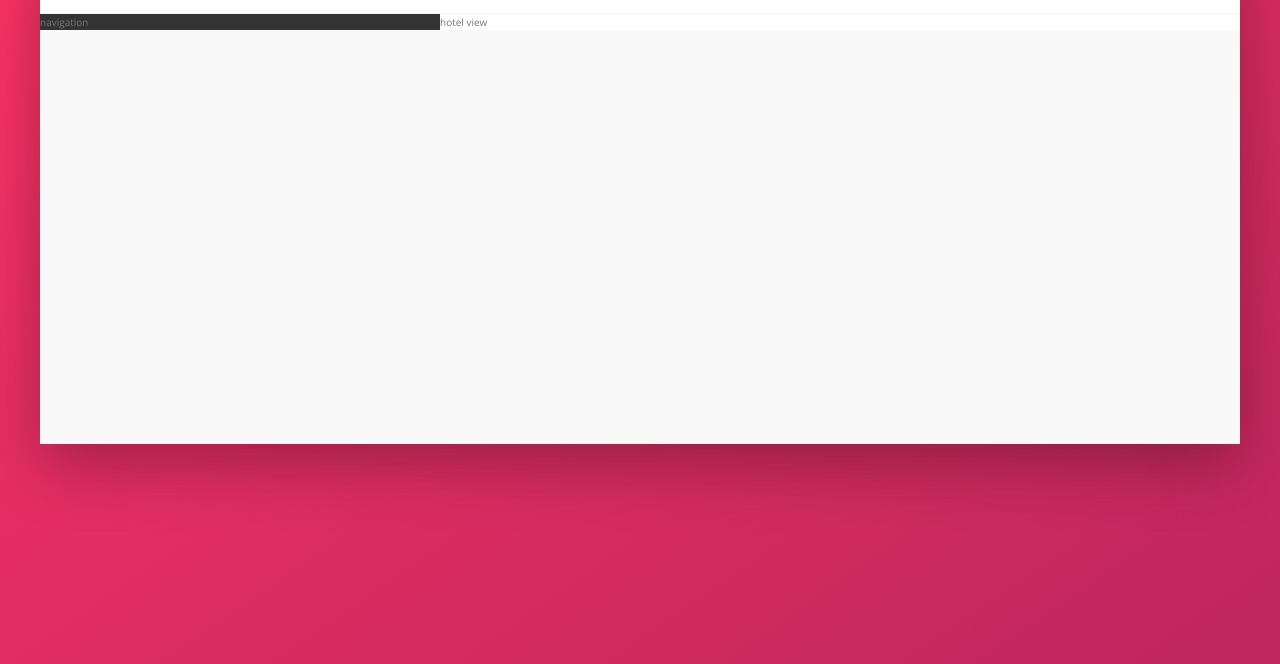
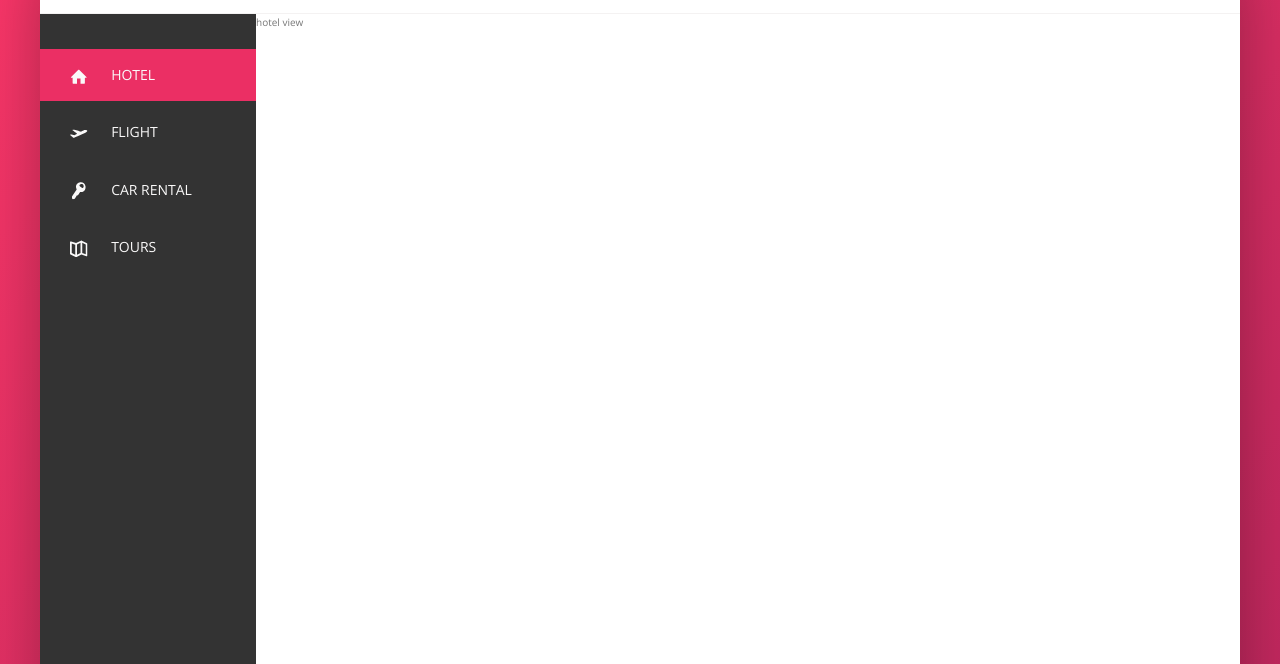
Before and after one commit to karimshalapy/trillo, a website: page index.html in a window 1280 px wide. Shown: the part 136-800 px from the top of the page. Drawn offline with nearby package versions, Linux system fonts and the light colour scheme.

Commit message:
add side bar to mark up and styling

```diff
--- a/index.html
+++ b/index.html
@@ -50,7 +50,49 @@
             </nav>
         </header>
         <div class="content" id="content">
-            <nav class="sidebar">navigation</nav>
+            <nav class="sidebar">
+                <ul class="side-nav">
+                    <li class="side-nav__item">
+                        <a href="#" class="side-nav__link side-nav__link--active">
+                            <svg class="side-nav__icon">
+                                <use xlink:href="./img/sprite.svg#icon-home"></use>
+                            </svg>
+                            <span class="side-nav__link-text">Hotel</span>
+                        </a>
+                    </li>
+                    <li class="side-nav__item">
+                        <a href="#" class="side-nav__link">
+                            <svg class="side-nav__icon">
+                                <use xlink:href="./img/sprite.svg#icon-aircraft-take-off"></use>
+                            </svg>
+                            <span class="side-nav__link-text">Flight</span>
+                        </a>
+                    </li>
+                    <li class="side-nav__item">
+                        <a href="#" class="side-nav__link">
+                            <svg class="side-nav__icon">
+                                <use xlink:href="./img/sprite.svg#icon-key"></use>
+                            </svg>
+                            <span class="side-nav__link-text">Car Rental</span>
+                        </a>
+                    </li>
+                    <li class="side-nav__item">
+                        <a href="#" class="side-nav__link">
+                            <svg class="side-nav__icon">
+                                <use xlink:href="./img/sprite.svg#icon-map"></use>
+                            </svg>
+                            <span class="side-nav__link-text">Tours</span>
+                        </a>
+                    </li>
+                </ul>
+                <footer class="legal">
+                    &copy; 2021 by trillo reserved. This website was built by <a href="https://github.com/karimshalapy"
+                        target="_blank" rel="noreferrer">Karim Shalapy</a> and desigend
+                    by <a href="#">Jonas Schmedtmann</a>. You're 100% allowed to use this webpage for both personal and
+                    commercial use, but not to claim it as your own design. A credit to the original author is highly
+                    appreciated.
+                </footer>
+            </nav>
             <main class="hotel-view">hotel view</main>
         </div>
     </div>
--- a/sass/abstracts/_variables.scss
+++ b/sass/abstracts/_variables.scss
@@ -1,7 +1,7 @@
 :root {
     //colors
     --color-primary: #eb2f64;
-    --color-primary-light: #FF3366;
+    --color-primary-light: #fd3769;
     --color-primary-dark: #BA265D;
     --color-grey-light-1: #faf9f9;
     --color-grey-light-2: #f4f2f2;
--- /dev/null
+++ b/sass/components/_side-nav.scss
@@ -0,0 +1,59 @@
+.side-nav {
+    font-size: 1.4rem;
+    margin-top: 3.5rem;
+    &__item {
+        &:not(:last-child) {
+            margin-bottom: .5rem;
+        }
+    }
+    %apply-z-index {
+        position: relative;
+        z-index: 1;
+    }
+    &__link {
+        &:link,
+        &:visited {
+            color: var(--color-grey-light-1);
+            text-transform: uppercase;
+            display: block;
+            padding: 1.5rem 3rem;
+            transition: var(--transition);
+            position: relative;
+        }
+        &::before {
+            content: "";
+            position: absolute;
+            top: 0;
+            left: 0;
+            bottom: 0;
+            width: .3rem;
+            background-color: var(--color-primary);
+            transform: scaleY(0);
+            transition: transform .2s,
+                        width .4s cubic-bezier(1, 0, 0, 1) .2s,
+                        background-color  .1s;
+        }
+        &--active,
+        &:hover,
+        &:focus {
+            &::before {
+                transform: scaleY(1);
+                width: 100%;
+            }
+        }
+        &:active::before {
+            background-color: var(--color-primary-light)
+        }
+        &-text {
+            @extend %apply-z-index;
+        }
+    }
+    &__icon {
+        width: 1.75rem;
+        height: 1.75rem;
+        margin-right: 2rem;
+        fill: currentColor;
+        vertical-align: middle;
+        @extend %apply-z-index;
+    }
+}
--- a/sass/layout/_content.scss
+++ b/sass/layout/_content.scss
@@ -4,10 +4,14 @@
 
 .sidebar {
     background-color: var(--color-grey-dark-1);
-    flex: 1 1;
+    flex: 0 0 18%;
+    display: flex;
+    flex-direction: column;
+    justify-content: space-between;
 }
 
 .hotel-view {
     background: #fff;
-    flex: 2 1;
+    flex: 1;
+    height: 80rem;
 }
--- a/sass/main.scss
+++ b/sass/main.scss
@@ -18,3 +18,4 @@
 @import "./components/logo";
 @import "./components/search";
 @import "./components/user-nav";
+@import "./components/side-nav";
--- a/sass/pages/_home.scss
+++ b/sass/pages/_home.scss
@@ -0,0 +1,6 @@
+.legal {
+    font-size: .8rem;
+    text-align: justify;
+    padding: 2.5rem;
+    color: var(--color-grey-light-4);
+}
```
Also changed, not shown: css/main.css.
